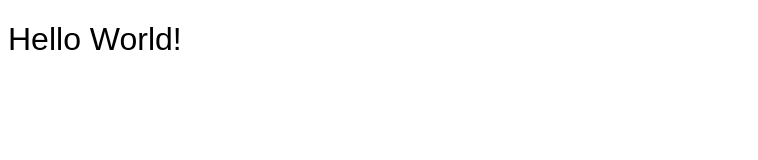
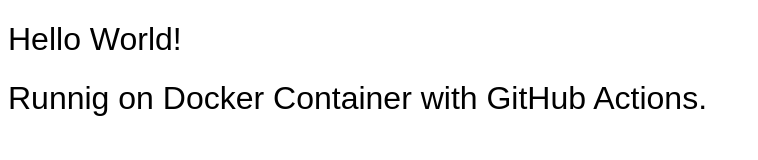
Before and after one commit to alinawaztechnosoft/docker, a plain HTML site: page index.html in a window 1280 px wide. Shown: the whole page, without its empty margins (0-758 px from the left). Drawn offline with Linux system fonts and the light colour scheme.

Commit message:
Update index.html

```diff
--- a/index.html
+++ b/index.html
@@ -19,6 +19,9 @@
 
 
     </h1>
+    <h1>
+        Runnig on Docker Container with GitHub Actions.
+    </h1>
 
 </body>
 </html>
```
